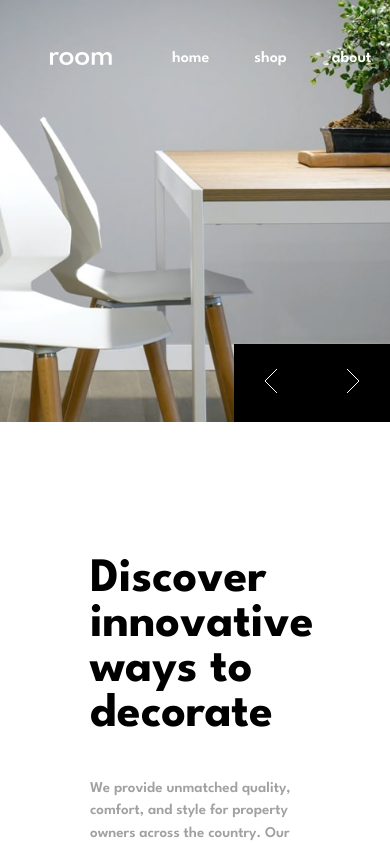
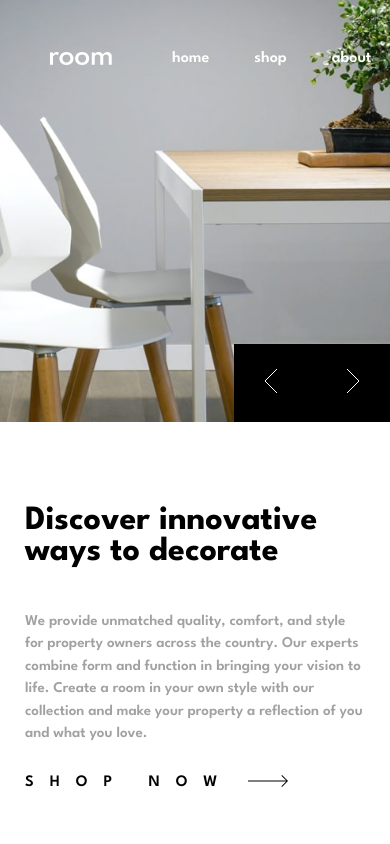
Before and after one commit to steff93/room-homepage, a React (Create React App) app: page / in a window 390 px wide. Shown: the top 844 px of the page. Built offline with nearby package versions, Linux system fonts and the light colour scheme.

Commit message:
mobile view styling

```diff
--- a/src/components/Slide/Slide.scss
+++ b/src/components/Slide/Slide.scss
@@ -48,10 +48,22 @@ $b: ".slide";
     &-content {
       flex-direction: column;
 
+      &__title {
+        font-size: 34px;
+      }
+
       &__image {
         width: 100%;
         height: 50%;
       }
+
+      &__info {
+        padding: 0 25px;
+        flex: 1;
+        display: flex;
+        flex-direction: column;
+        justify-content: center;
+      }
     }
   }
 }
--- a/src/components/Slideshow/Slideshow.scss
+++ b/src/components/Slideshow/Slideshow.scss
@@ -41,7 +41,11 @@ $b: ".slideshow";
 
   @media (max-width: 767px) {
     &-wrapper {
-      height: 100%;
+      height: 100dvh;
+
+      .swiper {
+        height: inherit;
+      }
     }
 
     &-navigation {
```
